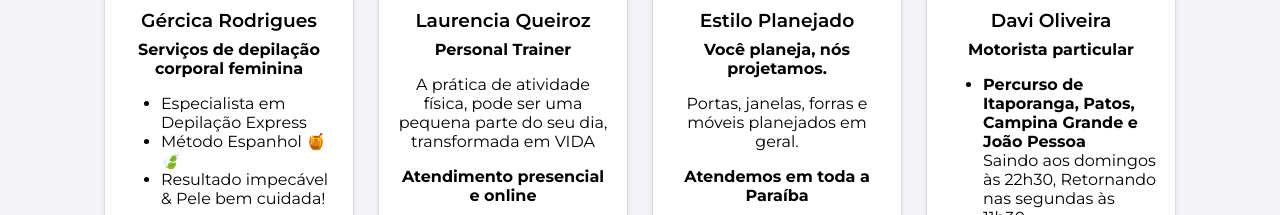
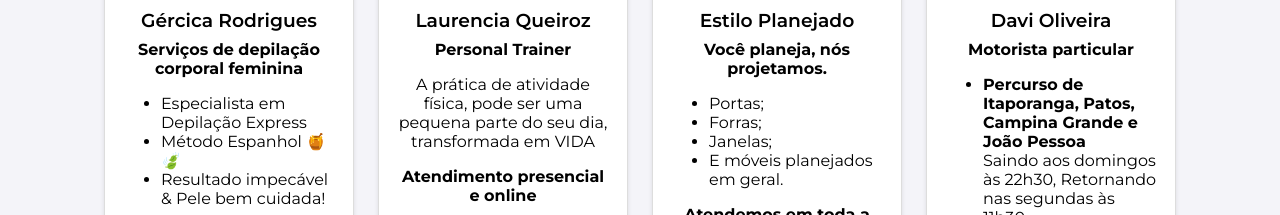
Before and after one commit to hiltonpaz79/patos-servicos, a website: page index.html in a window 1280 px wide. Shown: the part 1431-1646 px from the top of the page. Drawn offline with nearby package versions, Linux system fonts and the light colour scheme; no server answers.

Commit message:
Modificando repositório

```diff
--- a/index.html
+++ b/index.html
@@ -340,7 +340,12 @@
                 <h3>Estilo Planejado</h3>
                 <strong>Você planeja, nós projetamos.</strong>
 
-                <p>Portas, janelas, forras e móveis planejados em geral.</p>
+                <ul class="somente-esse">
+                    <li>Portas;</li>
+                    <li>Forras;</li>
+                    <li>Janelas;</li>
+                    <li>E móveis planejados em geral.</li>
+                </ul>
                 <p><strong>Atendemos em toda a Paraíba</strong></p>
 
                 <div class="social">
```
